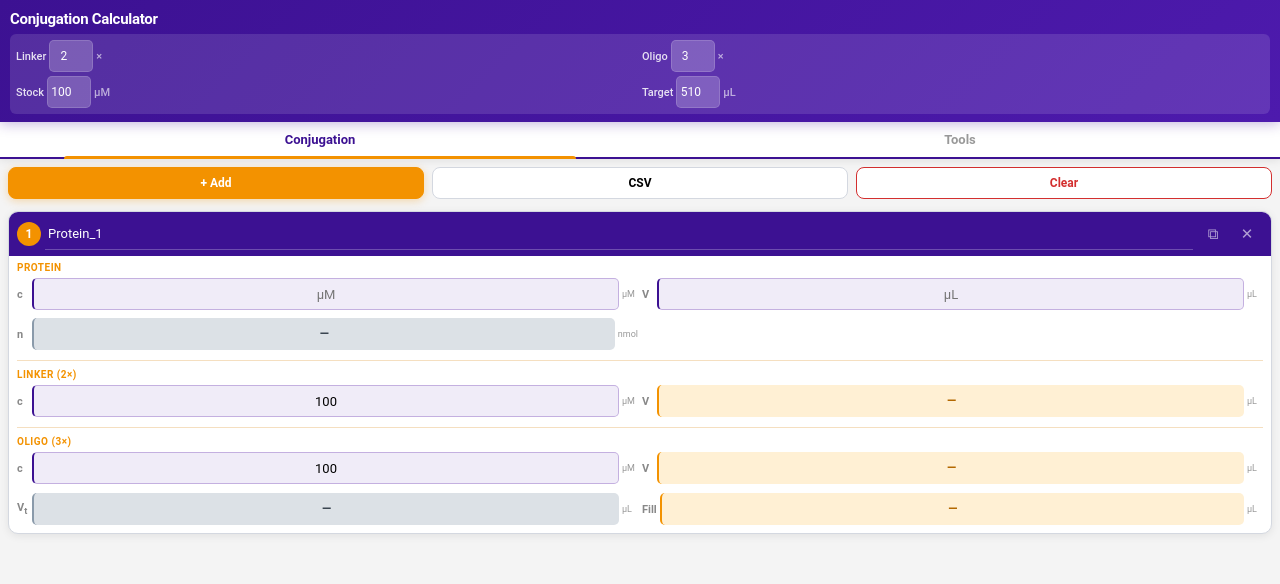
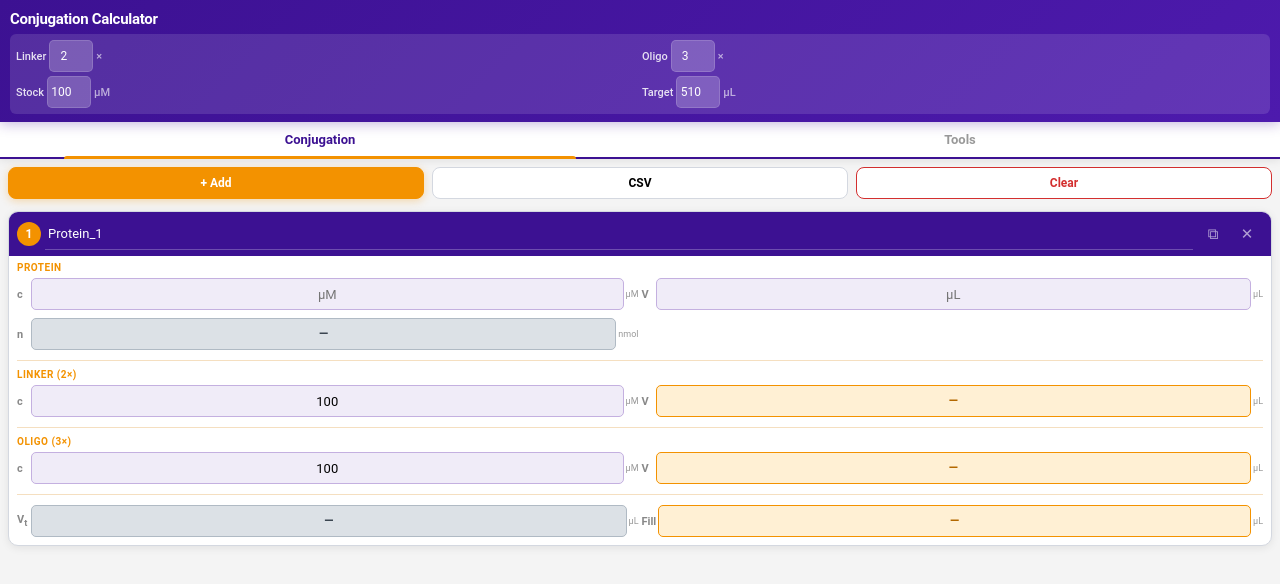
Before and after one commit to alexander-gregorgeiger-cloud/Conjugation-calculator, a plain HTML site: page index.html in a window 1280 px wide. Drawn offline with Linux system fonts and the light colour scheme.

Commit message:
Add files via upload

```diff
--- a/index.html
+++ b/index.html
@@ -185,33 +185,33 @@
     font-size: 10px; font-weight: 700; color: var(--accent); text-transform: uppercase;
     letter-spacing: 0.5px; margin-bottom: 3px;
   }
-  .fields { display: grid; grid-template-columns: 1fr 1fr; gap: 4px; }
+  .fields { display: grid; grid-template-columns: 1fr 1fr; gap: 3px; }
   .f {
-    display: flex; align-items: center; gap: 3px; font-size: 11px;
+    display: flex; align-items: center; gap: 2px; font-size: 11px;
     padding: 2px 0;
   }
   .f .fl { color: #888; min-width: 12px; font-size: 11px; font-weight: 600; flex-shrink: 0; }
   .f input {
-    flex: 1; min-width: 0; width: 0; padding: 4px 2px; border: 1px solid var(--pink-border);
-    border-left: 2px solid var(--blue); border-radius: 5px; text-align: center; font-size: 13px; font-family: inherit;
+    flex: 1; min-width: 0; width: 0; padding: 4px 2px; border: 1.5px solid var(--pink-border);
+    border-radius: 5px; text-align: center; font-size: 13px; font-family: inherit;
     background: var(--pink); min-height: var(--touch-min); transition: border-color 0.15s, background 0.15s;
   }
-  .f input:focus { outline: none; border-color: var(--accent); border-left: 2px solid var(--accent); background: var(--pink-focus); }
+  .f input:focus { outline: none; border-color: var(--accent); background: var(--pink-focus); }
   .f input.invalid { border-color: var(--red); background: var(--red-bg); }
   .f .fv {
     flex: 1; min-width: 0; width: 0; padding: 4px 2px; border-radius: 5px;
     text-align: center; font-size: 12px; font-weight: 700;
     min-height: var(--touch-min); display: flex; align-items: center; justify-content: center;
   }
-  .f .fv.calc { background: var(--grey); color: #3a4550; border-left: 2px solid #8a9aaa; }
-  .f .fv.pipet { background: var(--orange); color: #b36800; border-left: 2px solid var(--accent); }
-  .f .fu { font-size: 9px; color: #999; min-width: 16px; }
+  .f .fv.calc { background: var(--grey); color: #3a4550; border: 1.5px solid #b0bac4; }
+  .f .fv.pipet { background: var(--orange); color: #b36800; border: 1.5px solid var(--accent); }
+  .f .fu { font-size: 9px; color: #999; flex-shrink: 0; }
 
   .sep { border-top: 1px solid #f5dfc0; margin: 8px 0; }
 
   /* Fill-up styling */
-  .fv.calc-fu { background: var(--orange); color: #b36800; border-left: 2px solid var(--accent); }
-  .fv.calc-fu.negative { background: var(--red-bg); color: var(--red); border-left-color: var(--red); }
+  .fv.calc-fu { background: var(--orange); color: #b36800; border: 1.5px solid var(--accent); }
+  .fv.calc-fu.negative { background: var(--red-bg); color: var(--red); border-color: var(--red); }
 
   /* ===== Tool cards ===== */
   .tcard {
@@ -554,7 +554,8 @@ function renderAll() {
             <div class="f"><span class="fl">V</span><div class="fv pipet" data-calc="ov">${f(r.ov,2)}</div><span class="fu">µL</span></div>
           </div>
         </div>
-        <div class="fields" style="margin-top:4px">
+        <div class="sep"></div>
+        <div class="fields">
           <div class="f"><span class="fl">V<sub>t</sub></span><div class="fv calc" data-calc="vtot">${f(r.vtot,1)}</div><span class="fu">µL</span></div>
           <div class="f"><span class="fl">Fill</span><div class="fv calc-fu ${fillNeg ? 'negative' : ''}" data-calc="fillup">${f(r.fillup,1)}</div><span class="fu">µL</span></div>
         </div>
--- a/sw.js
+++ b/sw.js
@@ -1,4 +1,4 @@
-const CACHE = 'conj-calc-v9';
+const CACHE = 'conj-calc-v11';
 const ASSETS = ['./index.html', './manifest.json'];
 
 self.addEventListener('install', e => {
```
